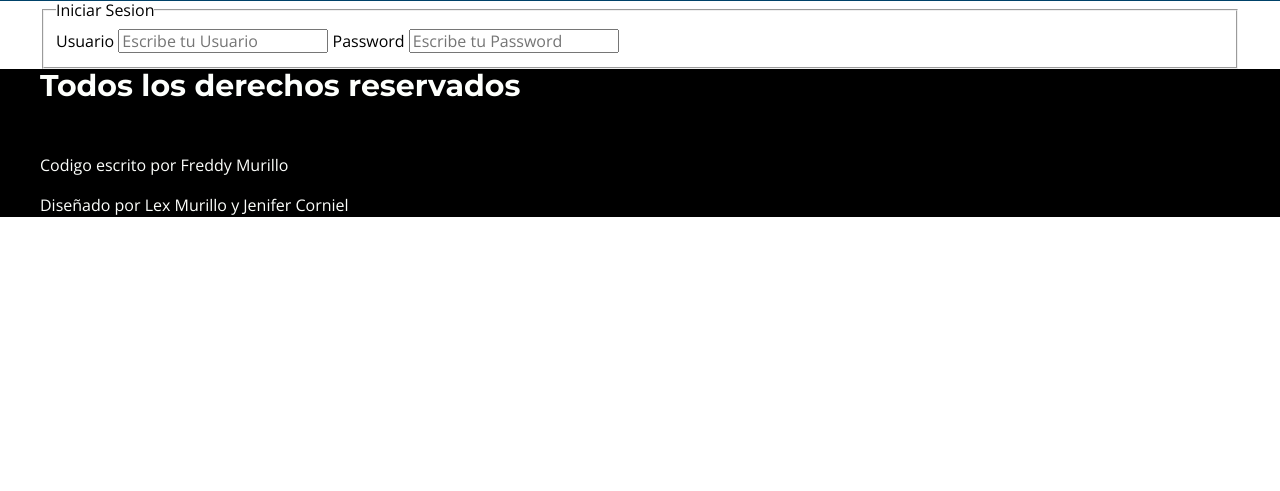
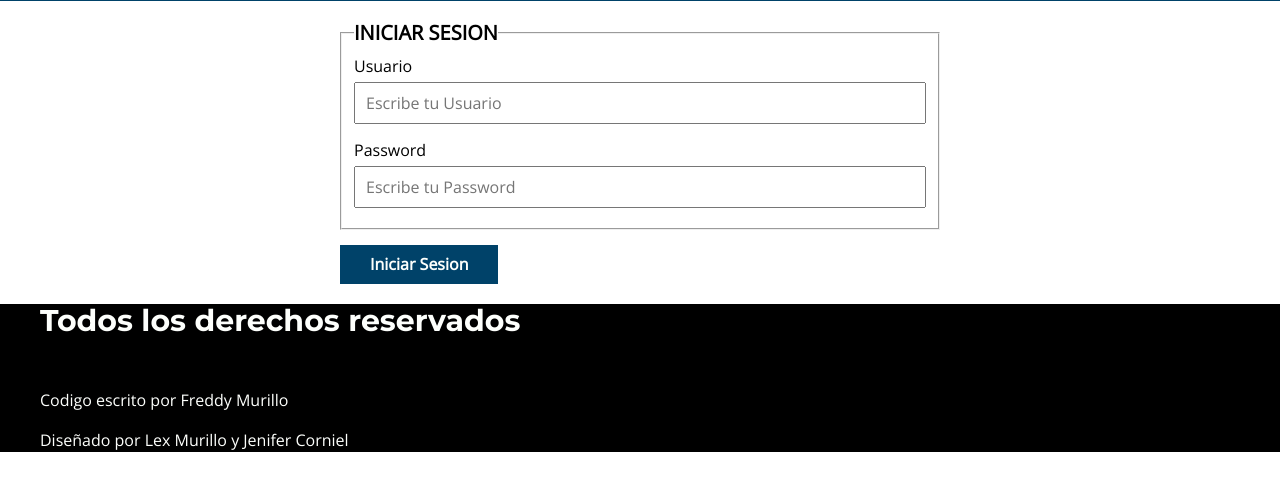
Before and after one commit to Fr3dMur/Seguros, a PHP site: page /pages/logIn.php in a window 1280 px wide. Shown: the part 129-620 px from the top of the page. Run offline with PHP 8.4, Linux system fonts and the light colour scheme.

Commit message:
Finish styles for Log in page@

```diff
--- a/pages/logIn.php
+++ b/pages/logIn.php
@@ -4,11 +4,11 @@
 
 ?>
 
-<main class="contenedor">
+<main>
 
 
-    <form action="" class="logIn">
-        <fieldset>
+    <form action="" class="contenedor-logIn w-1000 contenedor">
+        <fieldset class="logIn">
             <legend>Iniciar Sesion</legend>
 
             <label for="user">Usuario</label>
@@ -17,6 +17,8 @@
             <label for="password">Password</label>
             <input type="password" id="password" placeholder="Escribe tu Password">
         </fieldset>
+
+        <input type="submit" class=" boton-azul" value="Iniciar Sesion">
     </form>
 </main>
 
--- a/src/js/darkMode.js
+++ b/src/js/darkMode.js
@@ -22,6 +22,7 @@ function modeDark(){
     // Get the Button
     const darkButton = document.querySelector('.dark-mode-boton');
 
+    // Add or Remove the Class for Dark Mode
     darkButton.addEventListener('click', function(){
         document.body.classList.toggle('dark-mode');
         darkButton.classList.toggle('change');
--- /dev/null
+++ b/src/scss/base/_buttons.scss
@@ -0,0 +1,7 @@
+@use 'var' as v;
+@use 'mixins' as m;
+
+.boton-azul{
+    @include m.boton(v.$darkBlue, inline);
+
+}
--- a/src/scss/base/_funcionalidades.scss
+++ b/src/scss/base/_funcionalidades.scss
@@ -1,5 +1,9 @@
 .w-100{
     width: 80rem;
+}
+
+.w-1000{
+    width: 60rem;
 }
 
 .derecha{
--- a/src/scss/base/_index.scss
+++ b/src/scss/base/_index.scss
@@ -4,3 +4,4 @@
 @forward 'globals';
 @forward 'funcionalidades';
 @forward 'darkMode';
+@forward 'buttons';
--- a/src/scss/base/_mixins.scss
+++ b/src/scss/base/_mixins.scss
@@ -31,8 +31,25 @@
     gap: $separacion;
 }
 
+
 @mixin resetearLista{
   margin: 0;
   padding: 0;
   list-style: none;
 }
+
+@mixin boton($bgcolor, $display) {
+  background-color: $bgcolor;
+  color: v.$white;
+  font-weight: 700;
+  text-decoration: none;
+  padding: 1rem 3rem;
+  text-align: center;
+  margin-top: 1rem;
+  display: $display;
+  border: none;
+
+  &:hover{
+      background-color: darken($bgcolor, 6);
+      cursor: pointer;
+}}
--- a/src/scss/layout/_index.scss
+++ b/src/scss/layout/_index.scss
@@ -3,4 +3,5 @@
 @forward  'meetUs';
 @forward  'servicies';
 @forward  'contact';
+@forward  'logIn';
 @forward  'footer';
--- /dev/null
+++ b/src/scss/layout/_logIn.scss
@@ -0,0 +1,21 @@
+.contenedor-logIn{
+    margin: 2rem auto;
+}
+.logIn{
+    margin: 0 0 .5rem 0;
+
+    legend{
+        font-size: 2rem;
+        text-transform: uppercase;
+        font-weight: 700;
+        letter-spacing: 2;
+    }
+
+
+
+    input{
+        width: 100%;
+        padding: 1rem;
+        margin-bottom: 1rem;
+    }
+}
```
Also changed, not shown: build/css/app.css, build/js/darkMode.js, 1 other file.
